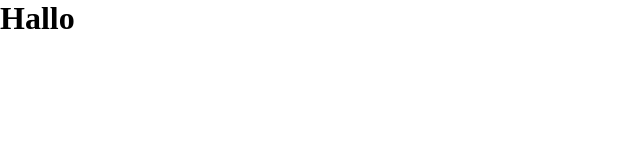
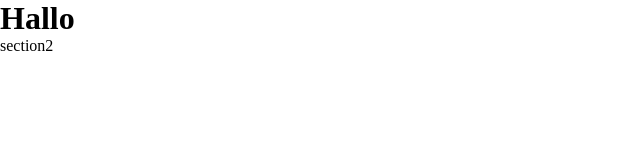
Before and after one commit to abd728-dlwl/test2, a plain HTML site: page index.html in a window 1280 px wide. Shown: the full height of the page, 0-640 px from the left. Drawn offline with Linux system fonts and the light colour scheme.

Commit message:
section2

```diff
--- a/index.html
+++ b/index.html
@@ -8,5 +8,8 @@
 </head>
 <body>
     <h1>Hallo</h1>
+    <div class="section2">
+        section2
+    </div>
 </body>
 </html>
```
